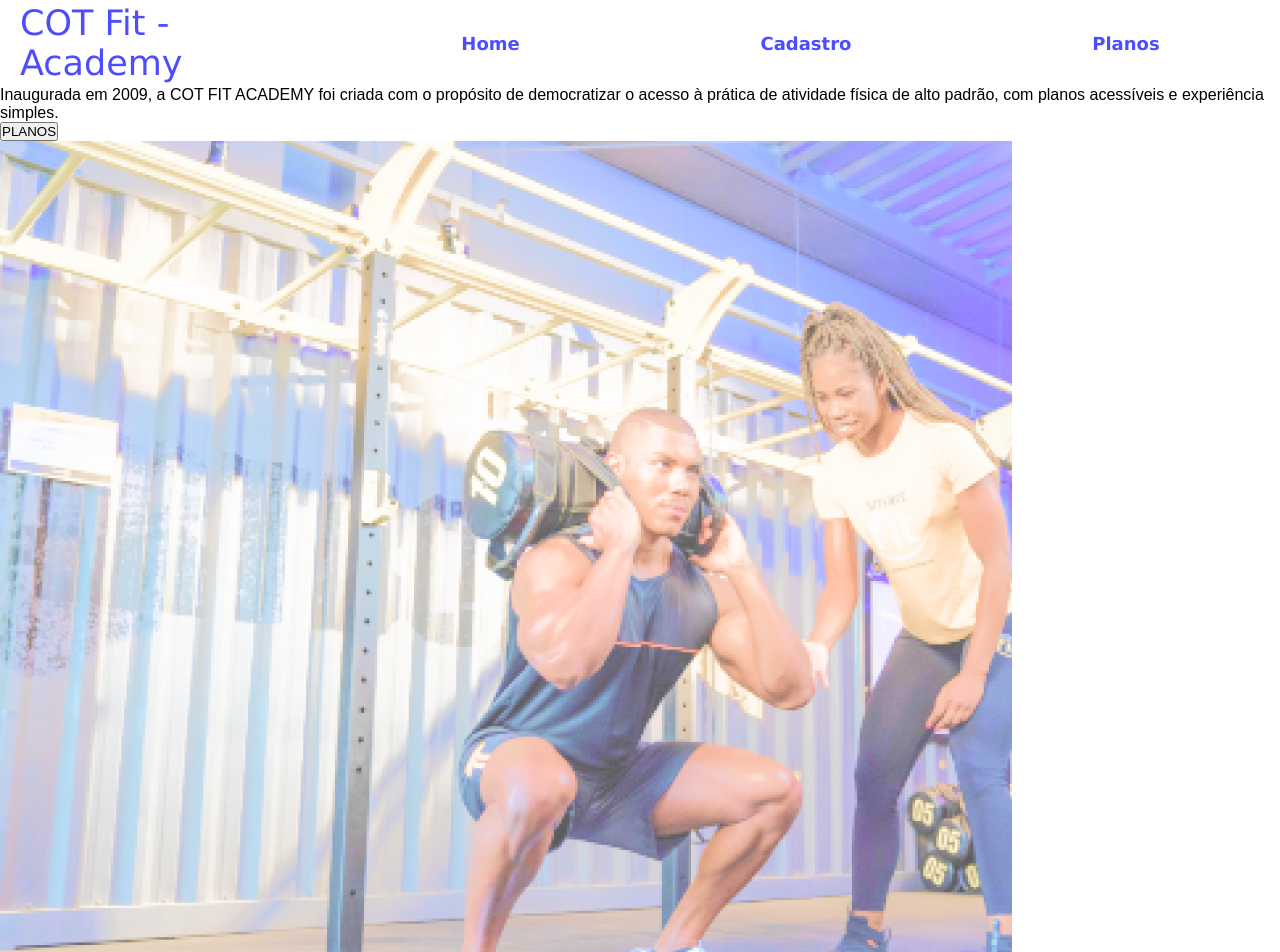
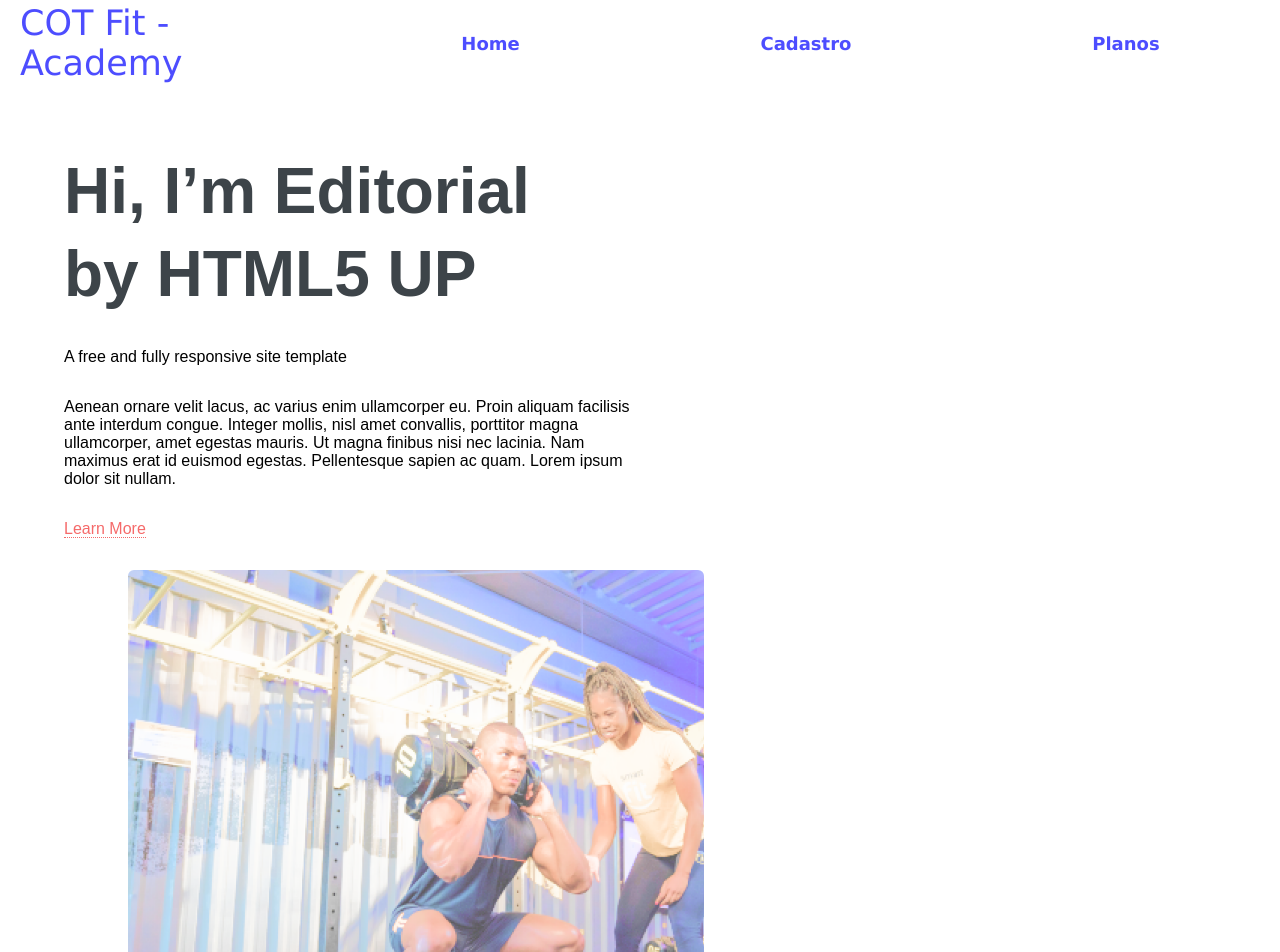
Before and after one commit to k-js/CodFit-Academy, a React (Vite) app: page /Home in a window 1280 px wide. Shown: the top 952 px of the page. Built offline with nearby package versions, Linux system fonts and the light colour scheme.

Commit message:
css home

```diff
--- a/src/pages/Home/Home.jsx
+++ b/src/pages/Home/Home.jsx
@@ -1,18 +1,44 @@
-import React from 'react'
-import imgHome from '../../assets/img/conteudo.png'
+import React from "react";
+import imgHome from "../../assets/img/conteudo.png";
+import S from "./Home.module.css";
 
 const Home = () => {
   return (
-    <main>
-        <div>
-        <p>Inaugurada em 2009, a COT FIT ACADEMY foi criada com o propósito de democratizar o acesso à prática de atividade física de alto padrão, com planos acessíveis e experiência simples.</p>
-        <button>PLANOS</button>
-        </div>
-        <div>
-          <img src={imgHome} alt="imagem-da-home" />
-        </div>
-      </main>
-  )
-}
+    <main className={S.main}>
+      <div className={S.inner}>
+        <section className={S.section} id="banner">
+          <div className={S.content}>
+            <header>
+              <h1 className={S.h1}>
+                Hi, I’m Editorial
+                <br lassName={S.br} />
+                by HTML5 UP
+              </h1>
+              <p className={S.p}>A free and fully responsive site template</p>
+            </header>
+            <p className={S.p}>
+              Aenean ornare velit lacus, ac varius enim ullamcorper eu. Proin
+              aliquam facilisis ante interdum congue. Integer mollis, nisl amet
+              convallis, porttitor magna ullamcorper, amet egestas mauris. Ut
+              magna finibus nisi nec lacinia. Nam maximus erat id euismod
+              egestas. Pellentesque sapien ac quam. Lorem ipsum dolor sit
+              nullam.
+            </p>
+            <ul className={S.ul}>
+              <li className={S.li}>
+                <a href="#" className={S.a}>
+                  Learn More
+                </a>
+              </li>
+            </ul>
+          </div>
+          <span className={S.image}>
+            <img className={S.img} src={imgHome} alt="" />
+          </span>
+        </section>
+      </div>
+    </main>
+  );
+};
 
-export default Home
+export default Home;
--- a/src/pages/Home/Home.module.css
+++ b/src/pages/Home/Home.module.css
@@ -0,0 +1,182 @@
+.main {
+  -moz-flex-grow: 1;
+  -webkit-flex-grow: 1;
+  -ms-flex-grow: 1;
+  flex-grow: 1;
+  -moz-flex-shrink: 1;
+  -webkit-flex-shrink: 1;
+  -ms-flex-shrink: 1;
+  flex-shrink: 1;
+  width: 100%;
+}
+
+.inner {
+  padding: 0 6em 0.1em 6em;
+  margin: 0 auto;
+  max-width: 110em;
+}
+
+.section {
+  padding: 6em 0 4em 0;
+  border-top: solid 2px rgba(210, 215, 217, 0.75);
+  padding: 6em 0 4em 0;
+  display: -moz-flex;
+  display: -webkit-flex;
+  display: -ms-flex;
+  display: block;
+}
+
+.section:first-of-type {
+  border-top: 0 !important;
+}
+
+@media screen and (max-width: 1680px) {
+  .inner {
+    padding: 0 5em 0.1em 5em;
+  }
+  .section {
+    padding: 5em 0 3em 0;
+  }
+}
+
+@media screen and (max-width: 1280px) {
+  .inner {
+    padding: 0 4em 0.1em 4em;
+  }
+  .section {
+    padding: 4em 0 2em 0;
+  }
+}
+
+@media screen and (max-width: 736px) {
+  .inner {
+    padding: 0 2em 0.1em 2em;
+  }
+  .section {
+    padding: 3em 0 1em 0;
+  }
+}
+
+
+.h1 {
+  margin-top: -0.125em;
+  color: #3d4449;
+  font-weight: 700;
+  line-height: 1.5;
+  margin: 0 0 1em 0;
+  font-size: 4em;
+  margin: 0 0 0.5em 0;
+  line-height: 1.3;
+}
+
+.content {
+  flex-grow: 1;
+  flex-shrink: 1;
+  width: 50%;
+}
+
+.image {
+    flex-grow: 0;
+    flex-shrink: 0;
+    display: inline-block;
+    margin: 0px 0px 2em 4em;
+    width: 50%;
+    border-radius: 0.375em;
+    border: 0;
+    position: relative;
+    font: inherit;
+    vertical-align: baseline;
+}
+
+.img {
+      height: 100%;
+      object-fit: cover;
+      object-position: center;
+      width: 100%;
+      border-radius: 0.375em;
+      display: block;
+}
+
+@media screen and (orientation: portrait) {
+  .section {
+    -moz-flex-direction: column-reverse;
+    -webkit-flex-direction: column-reverse;
+    -ms-flex-direction: column-reverse;
+    flex-direction: column-reverse;
+  }
+  .br {
+    display: none;
+  }
+  .content {
+    -moz-flex-grow: 0;
+    -webkit-flex-grow: 0;
+    -ms-flex-grow: 0;
+    flex-grow: 0;
+    -moz-flex-shrink: 0;
+    -webkit-flex-shrink: 0;
+    -ms-flex-shrink: 0;
+    flex-shrink: 0;
+    width: 100%;
+  }
+  .image {
+    -moz-flex-grow: 0;
+    -webkit-flex-grow: 0;
+    -ms-flex-grow: 0;
+    flex-grow: 0;
+    -moz-flex-shrink: 0;
+    -webkit-flex-shrink: 0;
+    -ms-flex-shrink: 0;
+    flex-shrink: 0;
+    margin: 0 0 4em 0;
+    height: 25em;
+    max-height: 50vh;
+    min-height: 18em;
+    width: 100%;
+  }
+}
+
+@media screen and (orientation: portrait) and (max-width: 480px) {
+  .image {
+    max-height: 35vh;
+  }
+}
+
+.p {
+  margin: 0 0 2em 0;
+}
+
+.ul {
+  list-style: none;
+  list-style: disc;
+  margin: 0 0 2em 0;
+  display: -moz-flex;
+  display: -webkit-flex;
+  display: -ms-flex;
+  display: flex;
+  cursor: default;
+  list-style: none;
+  margin-left: -1em;
+  padding-left: 0;
+}
+
+.li {
+    padding: 0 0 0 1em;
+    vertical-align: middle;
+}
+
+.a {
+  -moz-transition: color 0.2s ease-in-out, border-bottom-color 0.2s ease-in-out;
+  -webkit-transition: color 0.2s ease-in-out,
+    border-bottom-color 0.2s ease-in-out;
+  -ms-transition: color 0.2s ease-in-out, border-bottom-color 0.2s ease-in-out;
+  transition: color 0.2s ease-in-out, border-bottom-color 0.2s ease-in-out;
+  border-bottom: dotted 1px;
+  color: #f56a6a;
+  text-decoration: none;
+  list-style: none;
+}
+
+.a:hover {
+  border-bottom-color: #f56a6a;
+  color: #f56a6a !important;
+}
```
